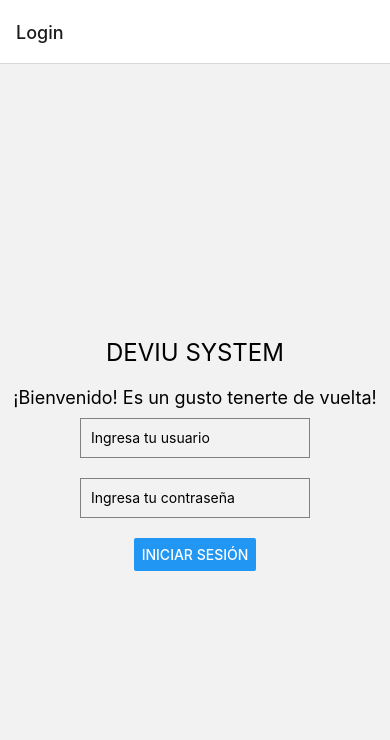
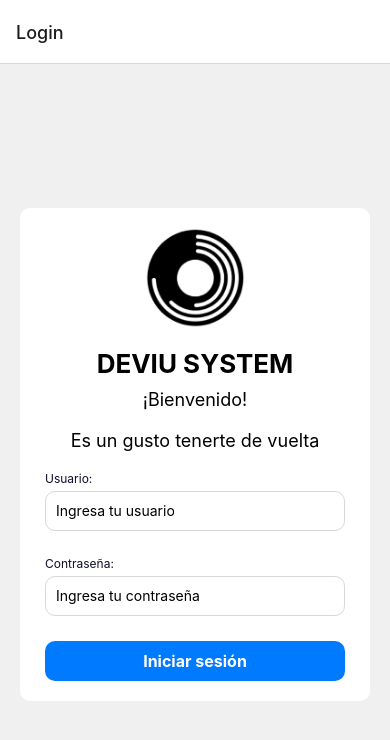
Before and after one commit to Snnat19/ValinyMovil, a React Native app in the folder qr-attendance-app/: screen /Login in a window 390 px wide. Shown: the top 740 px of the page. Built offline with nearby package versions, Linux system fonts and the light colour scheme.

Commit message:
(Front-end): Estilo login

```diff
--- a/qr-attendance-app/package.json
+++ b/qr-attendance-app/package.json
@@ -17,6 +17,7 @@
     "expo-barcode-scanner": "~13.0.1",
     "expo-camera": "^15.0.10",
     "expo-status-bar": "~1.12.1",
+    "knex": "^3.1.0",
     "nativewind": "^4.0.1",
     "react": "^18.2.0",
     "react-native": "0.74.2",
--- a/qr-attendance-app/src/screen/Main/CoursesScreen.tsx
+++ b/qr-attendance-app/src/screen/Main/CoursesScreen.tsx
@@ -17,7 +17,7 @@ function Cursos() {
   useEffect(() => {
     const fetchData = async () => {
       try {
-        const response = await fetch('http://192.168.185.244:3000/api/estudiantes');
+        const response = await fetch('http://192.168.101.85:3000/api/estudiantes');
         const data = await response.json();
         setStudents(data.data);
       } catch (error) {
--- a/qr-attendance-app/src/screen/Main/HomeScreen.tsx
+++ b/qr-attendance-app/src/screen/Main/HomeScreen.tsx
@@ -41,7 +41,7 @@ const HomeScreen = () => {
               body: JSON.stringify(newData),
             };
 
-            const updateResponse = await fetch(`http://192.168.185.244:3000/api/estudiantes/${id}`, options);
+            const updateResponse = await fetch(`http://192.168.101.85:3000/api/estudiantes/${id}`, options);
             const updateData = await updateResponse.json();
 
             if (updateData.success) {
@@ -53,7 +53,7 @@ const HomeScreen = () => {
             console.error('Error fetching data: ', error);
           }
 
-      const response = await fetch(`http://192.168.185.244:3000/api/estudiantes/${id}`);
+      const response = await fetch(`http://192.168.101.85:3000/api/estudiantes/${id}`);
       const data = await response.json();
       setStudent(data.data);
 
--- a/qr-attendance-app/src/screen/Main/LoginScreen.jsx
+++ b/qr-attendance-app/src/screen/Main/LoginScreen.jsx
@@ -1,5 +1,5 @@
 import React, { useState, useContext } from 'react';
-import { View, Text, TextInput, Button, Alert } from 'react-native';
+import { View, Text, TextInput, Button, Alert, Image, TouchableOpacity } from 'react-native';
 import { useNavigation } from '@react-navigation/native';
 //import { UserContext } from '../App'; // Importa el contexto
 
@@ -25,7 +25,7 @@ function Login() {
 
     // Realizar la solicitud a la API
     try {
-      const response = await fetch('http://192.168.185.244:3000/api/administradores/authenticate', options);
+      const response = await fetch('http://192.168.101.85:3000/api/administradores/authenticate', options);
       const data = await response.json();
 
       // Aquí puedes manejar la respuesta de la API
@@ -56,28 +56,112 @@ function Login() {
   };
 
   return (
-    <View style={{ flex: 1, justifyContent: 'center', alignItems: 'center' }}>
-      <Text style={{ fontSize: 24, marginBottom: 20 }}>DEVIU SYSTEM</Text>
-      <Text style={{ fontSize: 18, marginBottom: 10 }}>¡Bienvenido! Es un gusto tenerte de vuelta!</Text>
+
+    <View style={styles.container}>
+      <View style={styles.formContainer}>
+       <Image
+        source={require('./../../../assets/logonegro.png')}
+        style={styles.logo}
+      />
+  <Text style={styles.title}>DEVIU SYSTEM</Text>
+  <Text style={styles.subtitle}>¡Bienvenido!</Text>
+  <Text style={styles.subtitle}>Es un gusto tenerte de vuelta</Text>
+
+  <View style={styles.inputGroup}>
+          <Text style={styles.label}>Usuario:</Text>
           <TextInput
-        style={{ height: 40, borderColor: 'gray', borderWidth: 1, marginBottom: 20, paddingLeft: 10 }}
+            style={styles.input}
             onChangeText={setUsuario}
             value={usuario}
             placeholder="Ingresa tu usuario"
           />
+        </View>
+
+        <View style={styles.inputGroup}>
+          <Text style={styles.label}>Contraseña:</Text>
           <TextInput
-        style={{ height: 40, borderColor: 'gray', borderWidth: 1, marginBottom: 20, paddingLeft: 10 }}
+            style={styles.input}
             onChangeText={setContraseña}
             value={contraseña}
             placeholder="Ingresa tu contraseña"
             secureTextEntry
           />
-      <Button
-        title="Iniciar sesión"
+        </View>
+        <TouchableOpacity
+          style={styles.button}
           onPress={handleSubmit}
-      />
+        >
+          <Text style={styles.buttonText}>Iniciar sesión</Text>
+        </TouchableOpacity>
 </View>
+</View>
+
   );
 }
 
+const styles = {
+  container: {
+    flex: 1,
+    justifyContent: 'center',
+    alignItems: 'center',
+    backgroundColor: '#f0f0f0',
+    padding: 20,
+  },
+  formContainer: {
+    backgroundColor: 'white',
+    padding: 20,
+    borderRadius: 10,
+    width: '100%',
+    maxWidth: 400,
+    alignItems: 'center',
+  },
+  logo: {
+    width: 100,
+    height: 100,
+    marginBottom: 20,
+  },
+  title: {
+    fontSize: 26,
+    marginBottom: 10,
+    fontWeight: 'bold',
+  },
+  subtitle: {
+    fontSize: 18,
+    marginBottom: 20,
+  },
+  inputGroup: {
+    marginBottom: 5,
+    width: '100%',
+    maxWidth: 300,
+  },
+  label: {
+    fontSize: 12,
+    color: '#0E0F2A',
+    marginBottom: 5,
+  },
+    input: {
+      height: 40,
+      borderColor: '#D8D8D8',
+      borderWidth: 1,
+      marginBottom: 20,
+      paddingLeft: 10,
+      width: '100%',
+      maxWidth: 300,
+      borderRadius: 10,
+  },
+  button: {
+    width: '100%',
+    maxWidth: 300,
+    height: 40,
+    borderRadius: 10,
+    backgroundColor: '#007bff',
+    justifyContent: 'center',
+    alignItems: 'center',
+  },
+  buttonText: {
+    color: 'white',
+    fontSize: 16,
+    fontWeight: 'bold',
+  },
+};
 export default Login;
--- a/qr-attendance-app/src/screen/Main/ReportScreen.tsx
+++ b/qr-attendance-app/src/screen/Main/ReportScreen.tsx
@@ -38,7 +38,7 @@ const Reportes = () => {
   useEffect(() => {
     const fetchData = async () => {
       try {
-        const response = await fetch('http://192.168.185.244:3000/api/porcentajes/porcentaje_registros');
+        const response = await fetch('http://192.168.101.85:3000/api/porcentajes/porcentaje_registros');
         const data = await response.json();
         setStudents(data.data);
         // renderBarChart(response.data.data);
--- a/qr-attendance-app/src/screen/Main/SpecifReportScreen.tsx
+++ b/qr-attendance-app/src/screen/Main/SpecifReportScreen.tsx
@@ -31,7 +31,7 @@ const ReporteEspecifico: React.FC<ReporteEspecificoProps> = ({ setToken }) => {
   useEffect(() => {
     const cargarEstudiantes = async () => {
       try {
-        const response = await fetch("http://192.168.185.244:3000/api/estudiantes");
+        const response = await fetch("http://192.168.101.85:3000/api/estudiantes");
         const data: Estudiante[] = await response.json();
         console.log("Datos de estudiantes:", data); // Verificar datos de estudiantes recibidos
         setEstudiantes(data);
```
Also changed, not shown: qr-attendance-app/assets/logonegro.png (added), 1 other file (tests, documents, lock files or other folders). Lines whose indentation alone changed are shown as unchanged.
